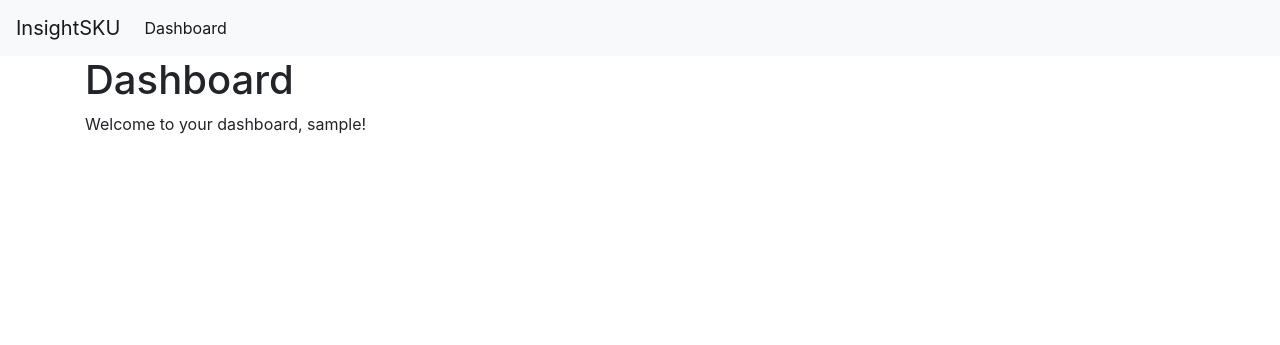
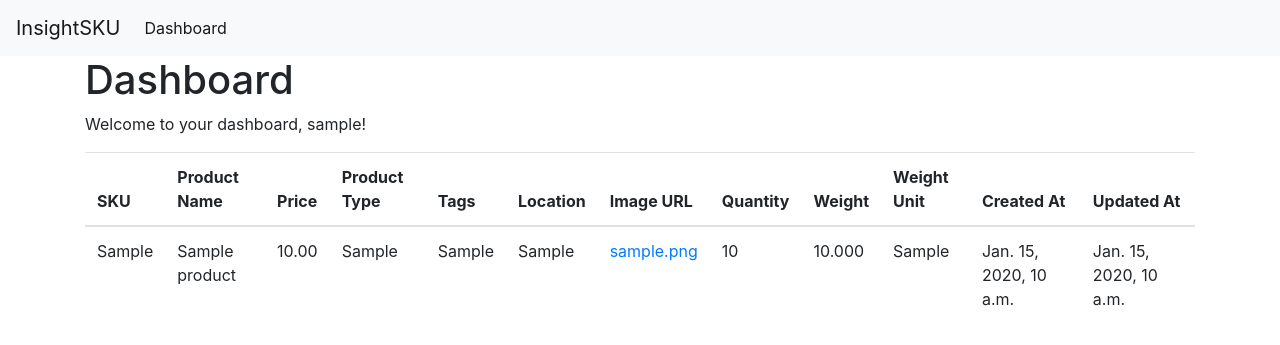
Before and after one commit to bcm082/InsightSKU, a Django app: page /dashboard/ in a window 1280 px wide. Shown: the top 345 px of the page. Run offline with Django 5.2, Linux system fonts and the light colour scheme; a user stored in the database is signed in; tables that the repository leaves empty hold one stand-in row (values such as "Sample post"); some libraries are stand-ins or nearby versions.

Commit message:
clients only see their own products in the dashboard

```diff
--- a/insightsku/insightskuapp/templates/dashboard.html
+++ b/insightsku/insightskuapp/templates/dashboard.html
@@ -3,4 +3,43 @@
 {% block content %}
 <h1>Dashboard</h1>
 <p>Welcome to your dashboard, {{ request.user.username }}!</p>
+
+<!-- dashboard.html -->
+<table class="table">
+    <thead>
+        <tr>
+            <th>SKU</th>
+            <th>Product Name</th>
+            <th>Price</th>
+            <th>Product Type</th>
+            <th>Tags</th>
+            <th>Location</th>
+            <th>Image URL</th>
+            <th>Quantity</th>
+            <th>Weight</th>
+            <th>Weight Unit</th>
+            <th>Created At</th>
+            <th>Updated At</th>
+        </tr>
+    </thead>
+    <tbody>
+        {% for product in products %}
+        <tr>
+            <td>{{ product.sKU }}</td>
+            <td>{{ product.product_name }}</td>
+            <td>{{ product.price }}</td>
+            <td>{{ product.product_type }}</td>
+            <td>{{ product.tags }}</td>
+            <td>{{ product.location }}</td>
+            <td><a href="{{ product.image_url }}">{{ product.image_url }}</a></td>
+            <td>{{ product.quantity }}</td>
+            <td>{{ product.weight }}</td>
+            <td>{{ product.weight_unit }}</td>
+            <td>{{ product.created_at }}</td>
+            <td>{{ product.updated_at }}</td>
+        </tr>
+        {% endfor %}
+    </tbody>
+</table>
+
 {% endblock %}
--- a/insightsku/insightskuapp/views.py
+++ b/insightsku/insightskuapp/views.py
@@ -1,6 +1,6 @@
 from django.shortcuts import render, redirect
 from .forms import ClientNameForm
-from .models import Client, UserProfile
+from .models import Client, UserProfile, Product
 from django.contrib.auth import authenticate, login
 from django.contrib.auth.forms import AuthenticationForm
 from django.contrib.auth.decorators import login_required
@@ -51,8 +51,11 @@ def user_login(request):
     return render(request, 'login.html', {'form': form})
 
 
-
 @login_required
 def user_dashboard(request):
     # Display user-specific dashboard
-    return render(request, 'dashboard.html')
+    user_profile = UserProfile.objects.get(user=request.user)
+    client = user_profile.client  # Replace with your method of getting the client
+    products = Product.objects.filter(client=client)
+    context = {'products': products}
+    return render(request, 'dashboard.html', context)
```
